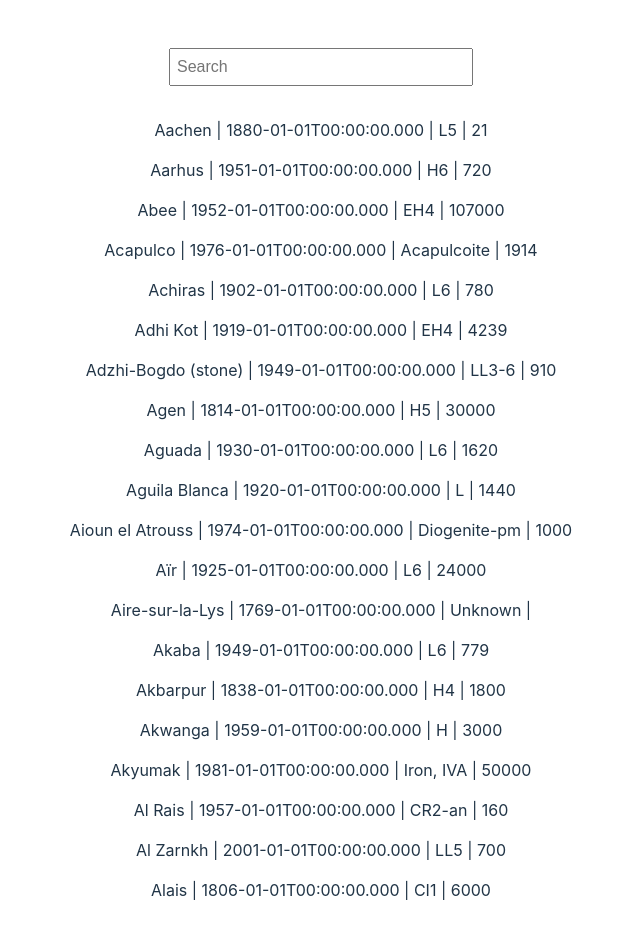
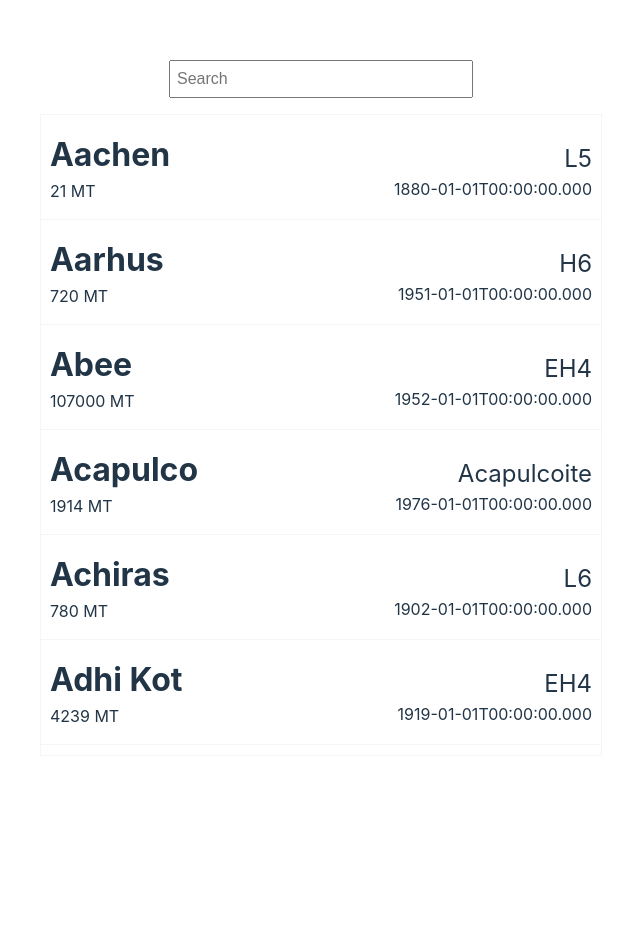
Before and after one commit to chingu-voyages/v45-tier1-team-01, a React (Vite) app in the folder meteorhub/: page / in a window 1280 px wide. Shown: the top 938 px of the page, without its empty margins (319-959 px from the left). After the commit the page ends 800 px from the top, so only its background shows below. Built offline with nearby package versions, Linux system fonts and the light colour scheme.

Commit message:
Update SearchComponent.jsx
Updated the way data is represented using the DataDisplayTable component.

```diff
--- a/meteorhub/src/components/SearchComponent.jsx
+++ b/meteorhub/src/components/SearchComponent.jsx
@@ -1,5 +1,6 @@
 import React, { useState, useEffect } from "react";
 import "./SearchComponent.css";
+import DataDisplayTable from "./DataDisplayTable";
 
 export default function SearchComponent() {
   const [data, setData] = useState([]);
@@ -32,13 +33,18 @@ export default function SearchComponent() {
         value={query}
         onChange={(e) => setQuery(e.target.value)}
       />
-      {filteredData.map((meteorData, id) => (
-        <div key={id}>
-          <p>
-            {meteorData.name} | {meteorData.year} | {meteorData.recclass} | {meteorData.mass}
-          </p>
-        </div>
-      ))}
+      <div id="data-display-table">
+        {filteredData.map((meteorData, id) => (
+          <DataDisplayTable
+            key={id}
+            id={id}
+            name={meteorData.name}
+            mass={meteorData.mass}
+            recclass={meteorData.recclass}
+            year={meteorData.year}
+          />
+        ))}
+      </div>
     </>
   );
 }
```
